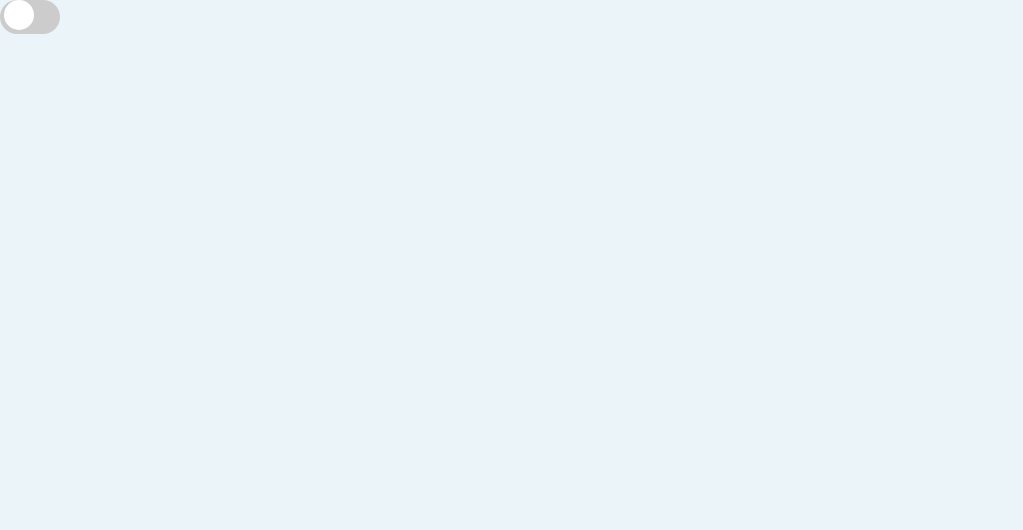
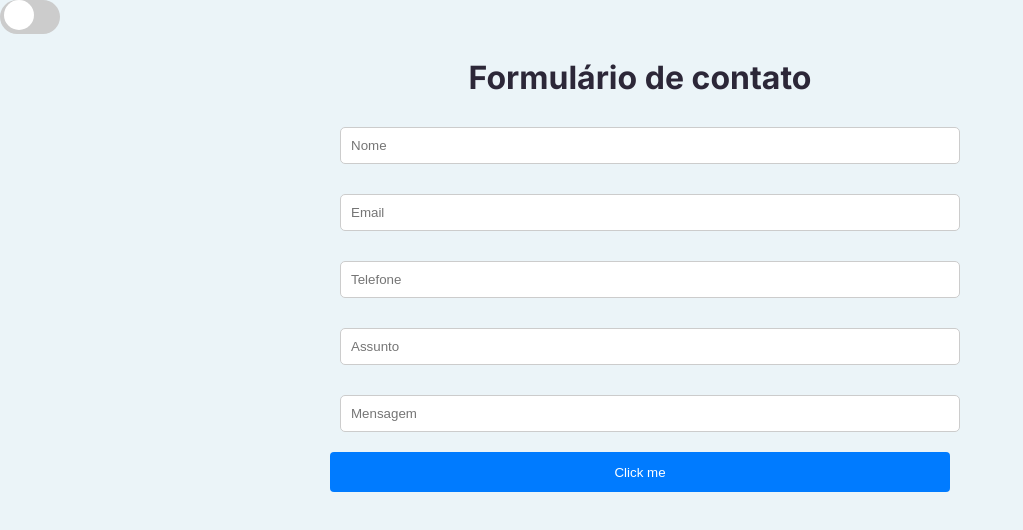
Before and after one commit to thaispng/form-front, a Next.js app: page / in a window 1280 px wide. Shown: the top 530 px of the page, without its empty margins (0-1023 px from the left). Built offline with nearby package versions, Linux system fonts and the light colour scheme.

Commit message:
feat: create input button

```diff
--- a/src/app/layout.js
+++ b/src/app/layout.js
@@ -4,7 +4,7 @@ import { Inter } from "next/font/google";
 const inter = Inter({ subsets: ["latin"] });
 
 export const metadata = {
-  title: "Create Next App",
+  title: "Formulário de contato",
   description: "Generated by create next app",
 };
 
--- a/src/app/page.js
+++ b/src/app/page.js
@@ -4,14 +4,12 @@ import styled from "styled-components";
 import { ThemeProvider } from "styled-components";
 import GlobalStyle from "../components/styles/global";
 import { lightTheme, darkTheme } from "../components/styles/theme/index.js";
-const Container = styled.div``;
-const Button = styled.button`
-  padding: 10px;
-  border-radius: 5px;
-  border: none;
-  cursor: pointer;
-  margin: 10px;
+import Form from "@/components/form";
+
+const Container = styled.div`
+
 `;
+
 const Switch = styled.div`
   display: inline-block;
   width: 60px;
@@ -49,6 +47,7 @@ export default function Home() {
         <Switch isActive={isActive} onClick={handleToggle} >
           <Slider isActive={isActive} />
         </Switch>
+        <Form />
       </Container>
     </ThemeProvider>
   );
--- /dev/null
+++ b/src/components/button/index.js
@@ -0,0 +1,25 @@
+
+import styled from 'styled-components';
+
+const ButtonDefault = styled.button`
+display: flex;
+  align-items: center;
+  justify-content: center;
+  padding: 0 10px;
+  border: none;
+  border-radius: 4px;
+  cursor: pointer;
+  width: ${(props) => props.width || '100px'};
+  height: ${(props) => props.height || '40px'};
+  color: ${(props) => props.color || 'white'};
+  background: ${(props) => props.background || '#007bff'};
+  `;
+
+
+export default function Button () {
+    return (
+        <ButtonDefault width={190}>
+            Click me
+        </ButtonDefault>
+    );
+}
--- /dev/null
+++ b/src/components/form/index.js
@@ -0,0 +1,29 @@
+import styled from "styled-components"
+import Input from "../input";
+import Button from "../button";
+const FormContainer = styled.form`
+    display: flex;
+    flex-direction: column;
+    margin: 0 auto;
+    width: 50%;
+    gap: 10px;
+    padding: 10px;
+`;
+const Title = styled.h1`
+    text-align: center;
+    font-size: 2em;
+    margin: 10px 0;
+`;
+export default function Form (){
+    return(
+        <FormContainer>
+            <Title>Formulário de contato</Title>
+            <Input type="text" placeholder="Nome" />
+            <Input type="email" placeholder="Email" />
+            <Input type="tel" placeholder="Telefone" />
+            <Input type="text" placeholder="Assunto" />
+            <Input type="textarea" placeholder="Mensagem" />
+            <Button width="100px"  >Enviar</Button>
+        </FormContainer>
+    )
+}
--- a/src/components/styles/global/index.js
+++ b/src/components/styles/global/index.js
@@ -18,6 +18,11 @@ const GlobalStyle = createGlobalStyle`
         color: ${props => props.theme.text};
         height: 30px;
     }
+    h1{
+        font-size: 2em;
+        margin: 0.67em 0;
+    }
+
   `;
 
   export default GlobalStyle;
```
